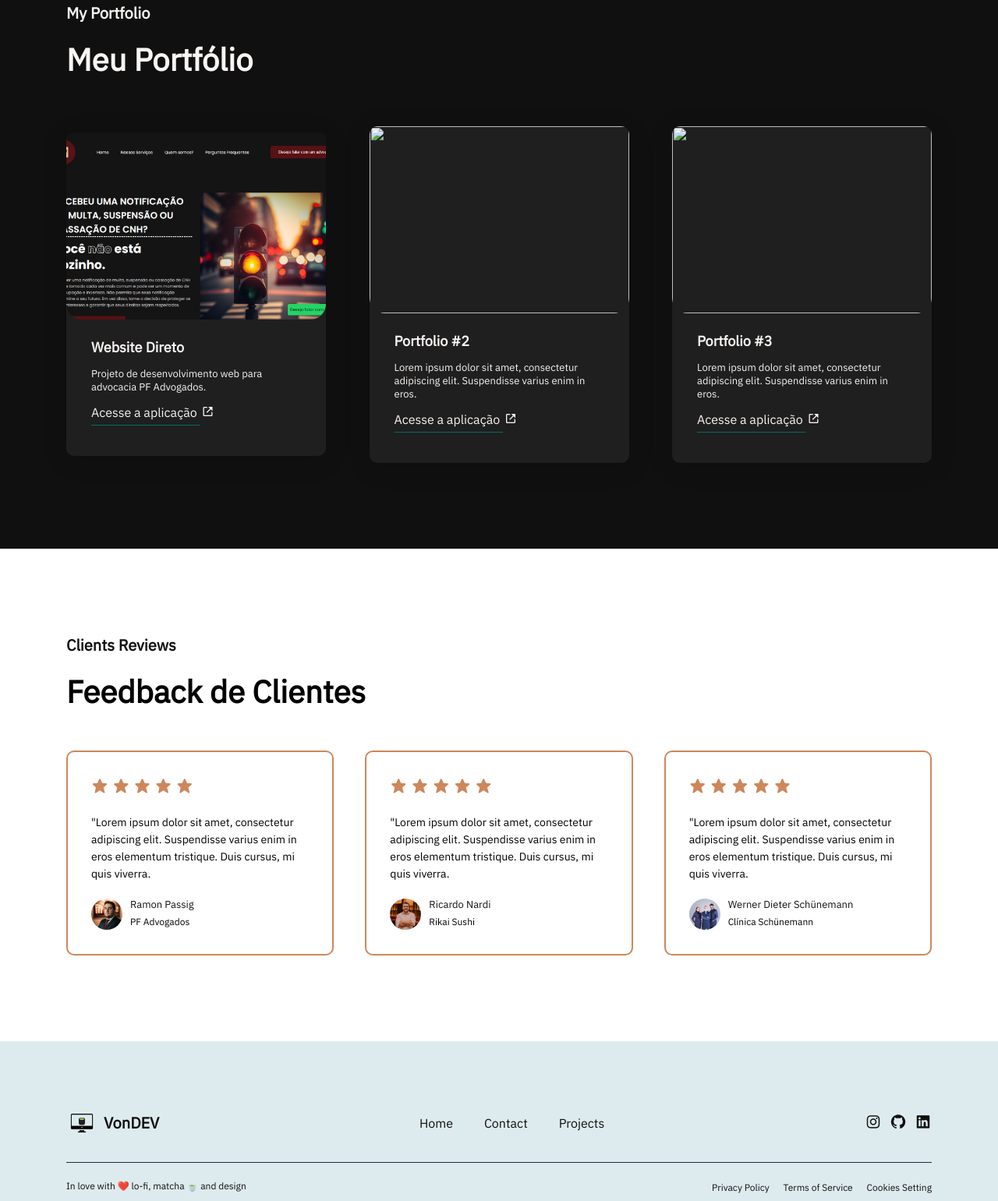
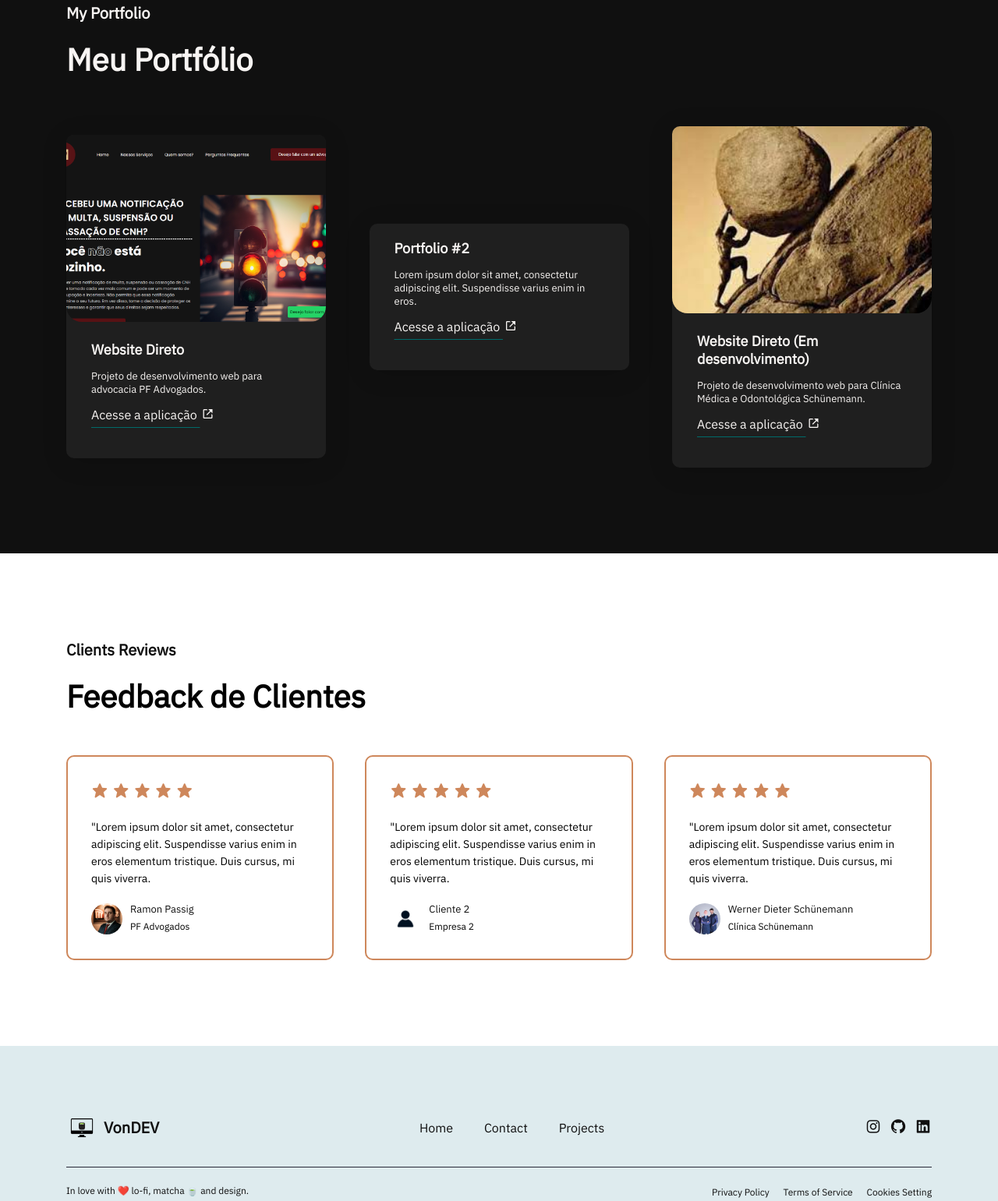
Before and after one commit to lucasschunemann/porfolio, a plain HTML site: page index.html in a window 1280 px wide. Shown: the part 2277-3818 px from the top of the page at 78% size. Drawn offline with nearby package versions, Linux system fonts and the light colour scheme.

Commit message:
Allterações-Finais-3

```diff
--- a/index.html
+++ b/index.html
@@ -134,7 +134,7 @@
                 </div>
             </div>
             <div class="item">
-                <img src="#">
+                <!--<img src="">-->
                 <div class="info">
                     <h4>Portfolio #2</h4>
                     <p>
@@ -144,11 +144,11 @@
                 </div>
             </div>
             <div class="item">
-                <img src="#">
+                <img src="assets/workingboys.jfif">
                 <div class="info">
-                    <h4>Portfolio #3</h4>
+                    <h4>Website Direto (Em desenvolvimento)</h4>
                     <p>
-                        Lorem ipsum dolor sit amet, consectetur adipiscing elit. Suspendisse varius enim in eros.
+                        Projeto de desenvolvimento web para Clínica Médica e Odontológica Schünemann.
                     </p>
                     <a href="#">Acesse a aplicação <i class='bx bx-link-external'></i></a>
                 </div>
@@ -194,10 +194,10 @@
                     tristique. Duis cursus, mi quis viverra.
                 </p>
                 <div class="user">
-                    <img src="assets/ricardonardi.png">
+                    <img src="assets/personIcon.jpg">
                     <div class="info">
-                        <h5>Ricardo Nardi</h5>
-                        <p>Rikai Sushi</p>
+                        <h5>Cliente 2</h5>
+                        <p>Empresa 2</p>
                     </div>
                 </div>
             </div>
@@ -244,7 +244,7 @@
         <div class="separator"></div>
         <div class="bottom">
             <p>
-                In love with ❤️ lo-fi, matcha 🍵 and design
+                In love with ❤️ lo-fi, matcha 🍵 and design.
             </p>
             <div class="links">
                 <a href="#">Privacy Policy</a>
--- a/style.css
+++ b/style.css
@@ -47,7 +47,7 @@ nav{
     align-items: center;
     justify-content: space-between;
     height: 80px;
-    box-shadow: 0 5px 80px rgba(0, 0, 0, 0.1);
+    box-shadow: 0 5px 80px #0000001a;
 }
 
 nav .logo,
@@ -219,7 +219,7 @@ nav button#menuButton{
 
 .abtme p{
     background-color: #D1F4C9;
-    color: #000000;
+    color: #101010;
 }
 
 .about h5{
```
Also changed, not shown: assets/personIcon.jpg (added), assets/we working.png (added), assets/workingboys.jfif (added).
